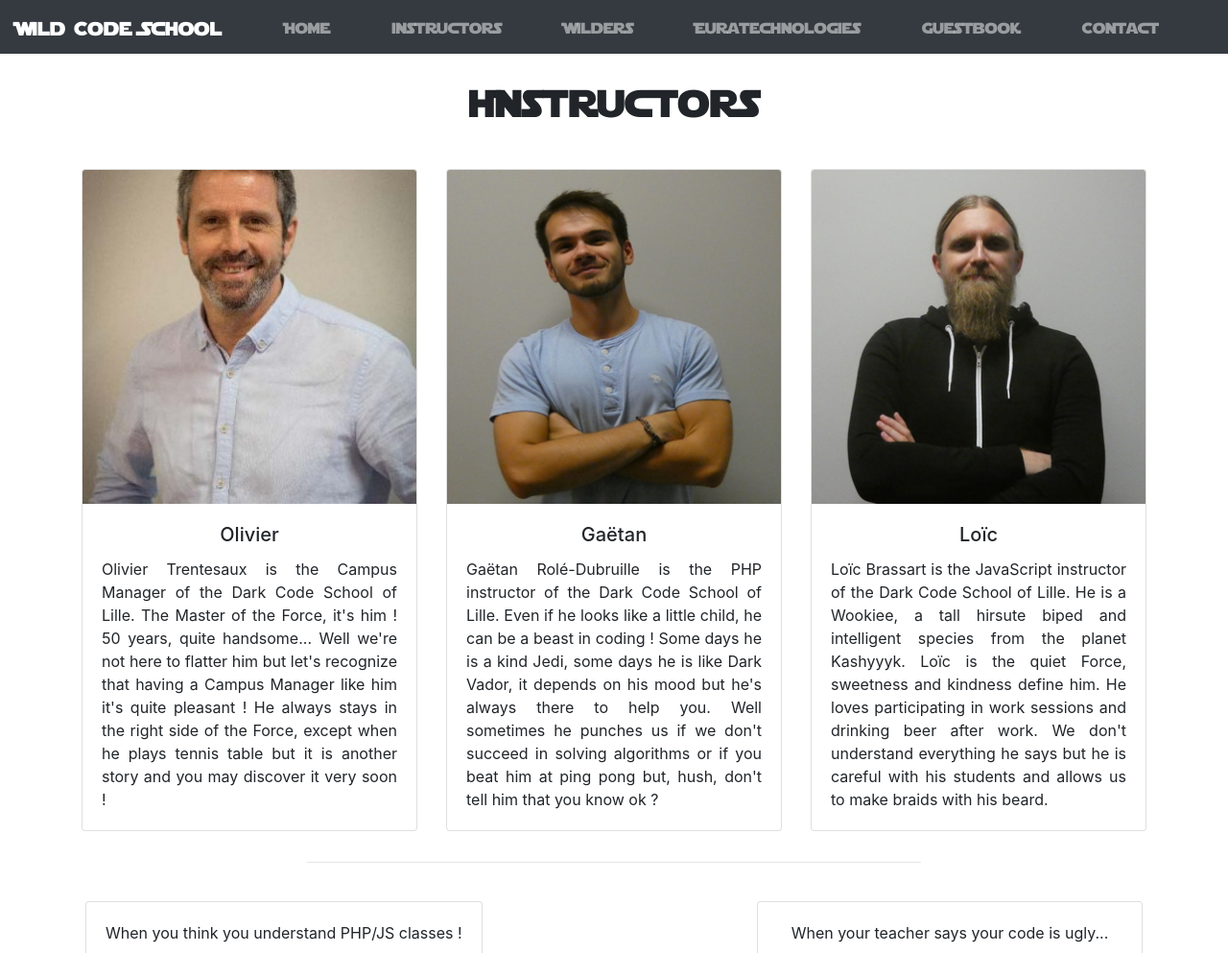
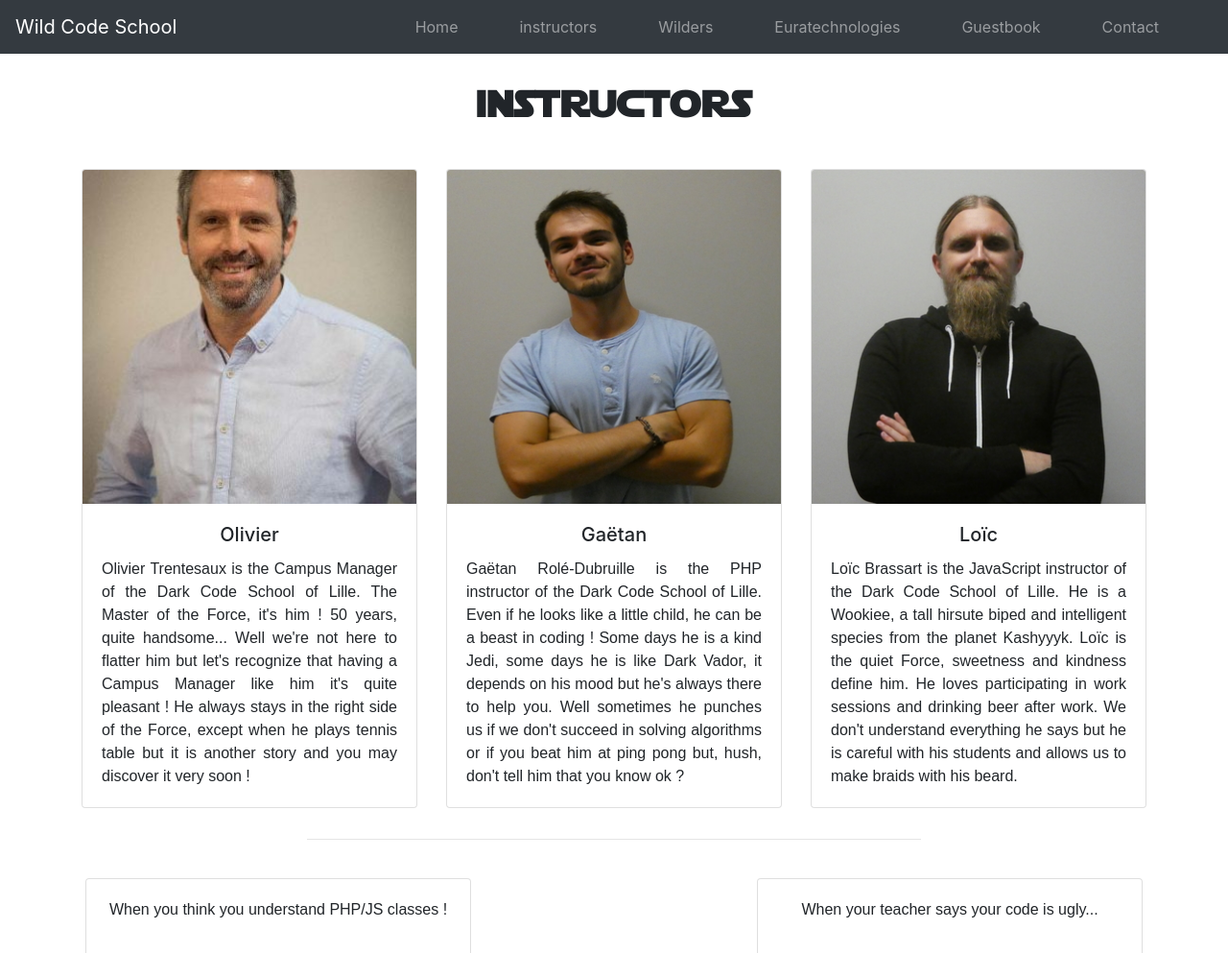
Before and after one commit to VincentLesc/WCS-project-1, a PHP site: page /src/instructors.php in a window 1280 px wide. Shown: the top 993 px of the page at 96% size. Run offline with PHP 8.4, Linux system fonts and the light colour scheme; some libraries are stand-ins or nearby versions; some web fonts are replaced.

Commit message:
Updating font for instructors and wilders pages.

```diff
--- a/public/CSS/style.css
+++ b/public/CSS/style.css
@@ -1,10 +1,11 @@
 /* Polices */
 /* Home presentation */
-/* Home page slider */
+/* Home page Slider */
 /* Guestbook */
 /* Form */
 
 /* Polices */
+
 @font-face {
 	font-family : Starjhol;
 	src : url(../Fonts/Starjhol.ttf);
@@ -19,11 +20,17 @@ h3, .force_contact_text {
 	src : url(../Fonts/Starjedi.ttf);
 }
 
-h2, nav, h1, .dark_contact_text, #home_presentation_section .sectiontitle {
+h2, h1, .dark_contact_text {
 	font-family : Starjedi, sans-serif;
+}
 
-nav {
-    font-size: 1rem;
+@font-face {
+	font-family : Starjedi;
+	src : url(../Fonts/Starjedi.ttf);
+}
+
+#home_presentation_section .sectiontitle {
+	font-family : Starjedi, sans-serif;
 }
 
 @font-face {
@@ -36,7 +43,12 @@ nav {
 	font-size : 1.4em;
 }
 
-.contact_text {
+@font-face {
+	font-family : Supermarketed;
+	src : url(../Fonts/Supermarketed.otf);
+}
+
+.contact_text, p, label {
 	font-family : Supermarketed, sans-serif;
 }
 
@@ -75,21 +87,22 @@ nav {
 }
 
 /* Home page Slider */
+
 #carousel_homepage .carousel img {
 	width: 100%;
 	height: 93vh;
 }
 
-/* Guestbook */
+/*Guest-book*/
 
 .customer {
 	border:1px ridge lightgrey;
 }
 
 .comment-body {
-    border: 1px solid black;
-    background-color: darkgrey;
-    color: white;
+	border: 1px solid black;
+	background-color:darkgrey;
+	color:white;
 }
 
 #messages .comment {
--- a/src/instructors.php
+++ b/src/instructors.php
@@ -16,7 +16,7 @@
 <body>
     <?php require 'navbar.html' ?>
     <section>
-        <h1 class="text-center mt-4" id="instructors">Instructors</h1>
+        <h1 class="text-center mt-4" id="instructors">instructors</h1>
         <!-- Cards for instructors photos -->
         <div class="container mt-5">
             <div class="row text-center justify-content-between">
@@ -66,13 +66,13 @@
             <div class="row justify-content-between ml-1 mr-1">
                 <div class="card mt-4">
                     <div class="card-body text-center">
-                        When you think you understand PHP/JS classes !
+                        <p>When you think you understand PHP/JS classes !</p>
                     </div>
                     <img src="../public/Images/instructors/muchtolearn.gif" alt="Fear">
                 </div>
                 <div class="card mt-4">
                     <div class="card-body text-center">
-                        When your teacher says your code is ugly...
+                        <p>When your teacher says your code is ugly...</p>
                     </div>
                     <img src="../public/Images/instructors/forceworks.gif" alt="Regret">
                 </div>
@@ -80,13 +80,13 @@
             <div class="row justify-content-between ml-1 mr-1">
                 <div class="card mt-4">
                     <div class="card-body text-center">
-                        When Gaëtan looses a ping pong match !
+                        <p>When Gaëtan looses a ping pong match !</p>
                     </div>
                     <img src="../public/Images/instructors/loosepong.gif" alt="Stormtroopers Dance">
                 </div>
                 <div class="card mt-4">
                     <div class="card-body text-center">
-                        When he wins...
+                        <p>When he wins...</p>
                     </div>
                     <img src="../public/Images/instructors/winpong.gif" alt="Tired">
                 </div>
```
Also changed, not shown: src/wilders.php (+6 -6 lines).
